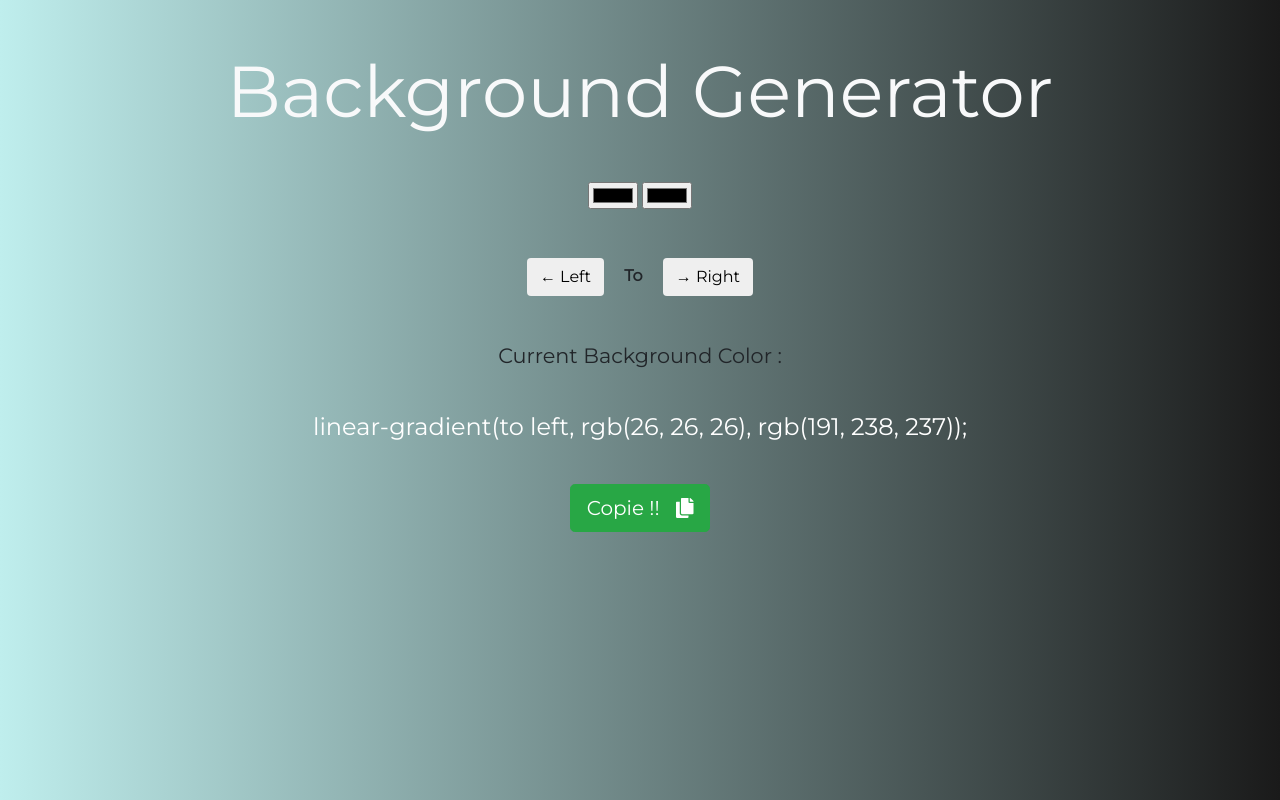
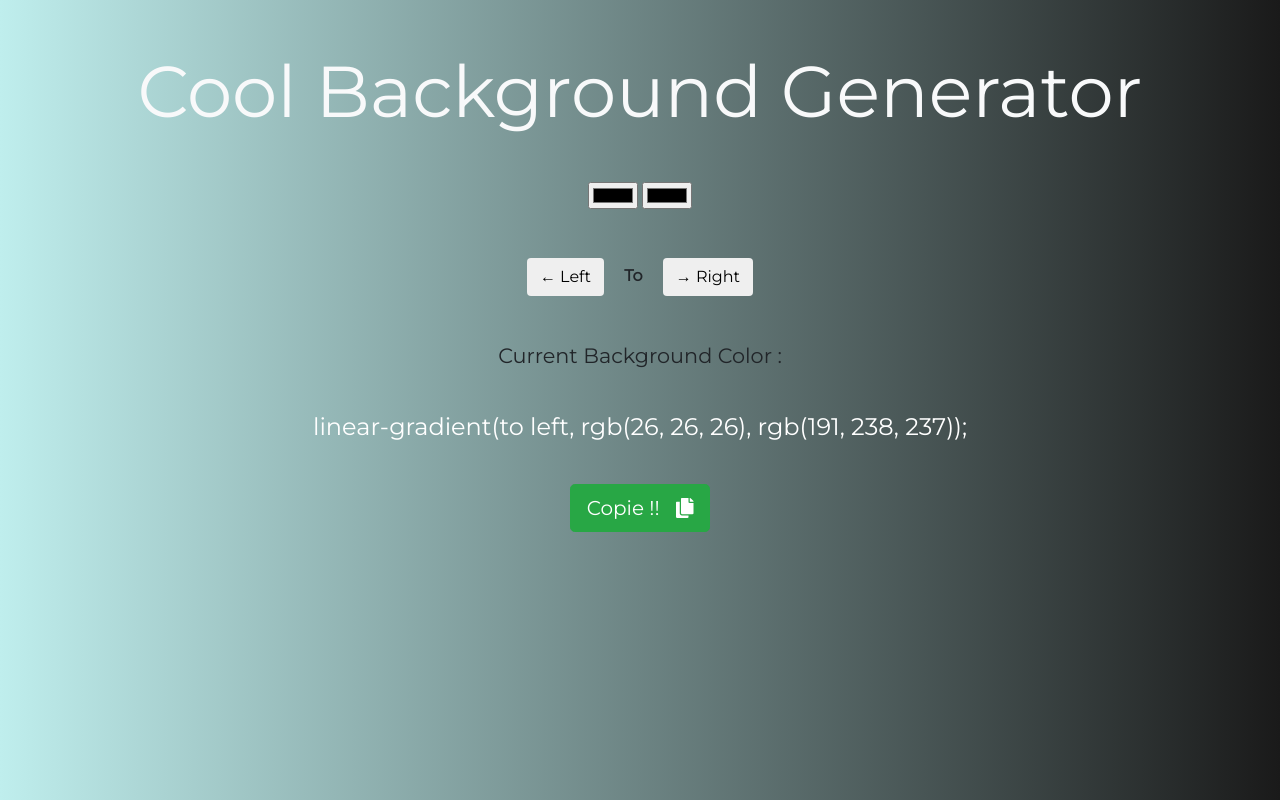
Before and after one commit to Mahdi-Soultana/backgroundgenerator, a plain HTML site: page index.html in a window 1280 px wide. Drawn offline with nearby package versions, Linux system fonts and the light colour scheme.

Commit message:
changing Titile this Cool

```diff
--- a/index.html
+++ b/index.html
@@ -9,7 +9,7 @@
 </head>
 <body id="body">
 	<div id="centers">
-	<p class="my-5 text-light display-3">Background Generator</p>
+	<p class="my-5 text-light display-3">Cool Background Generator</p>
 
 
 	<input type="color" name="color1" id="color1" value="rgb(26, 26, 26)">
```
